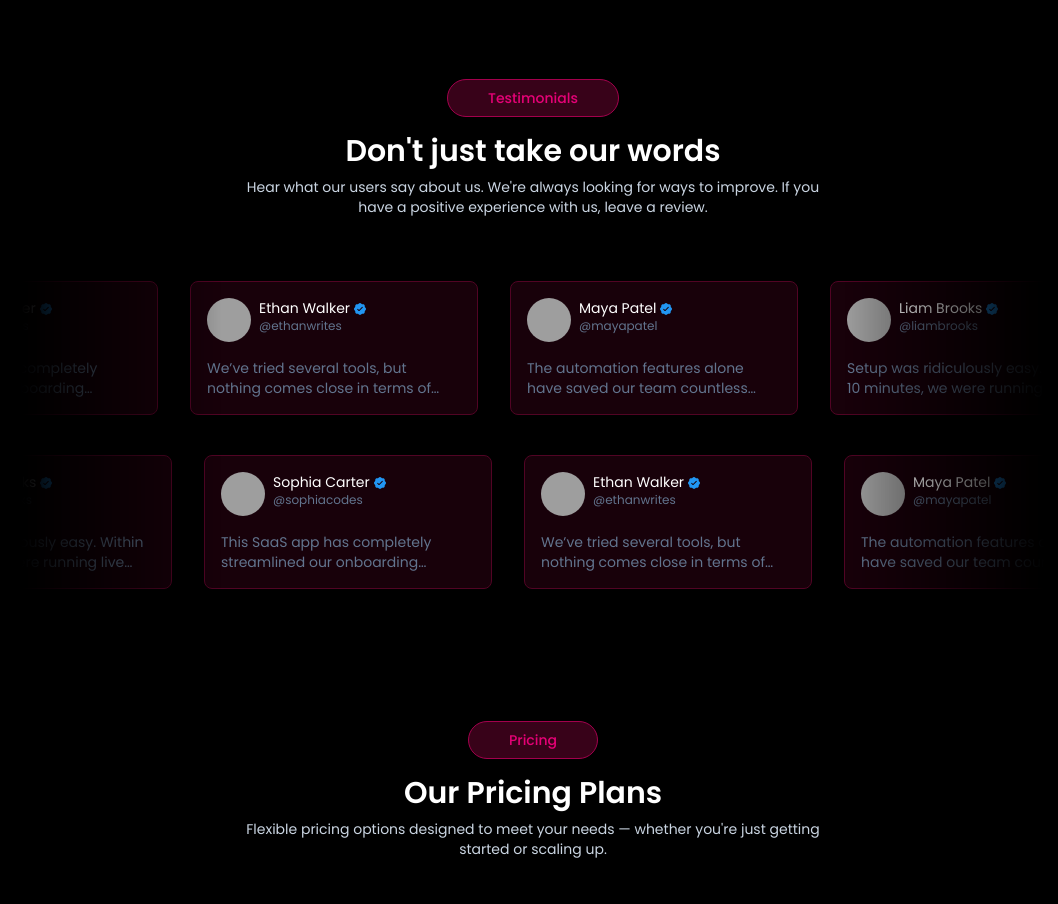
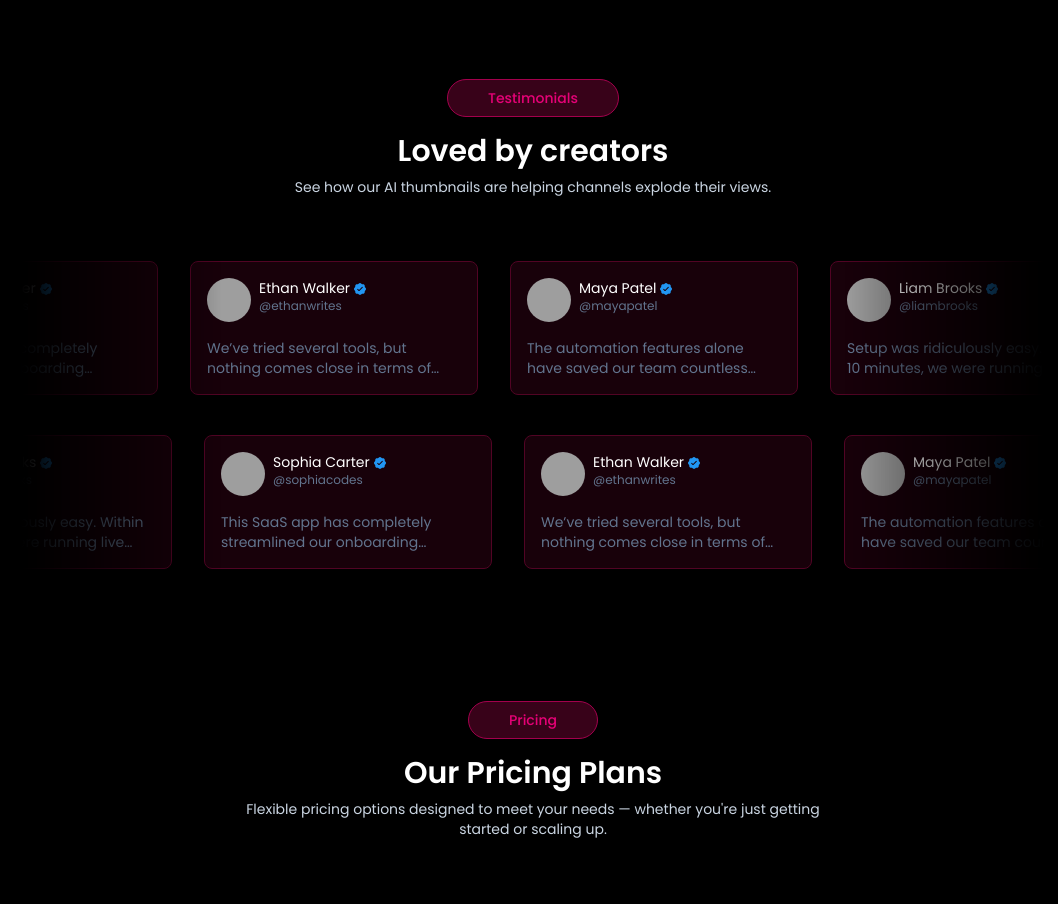
Before and after one commit to waibaBikash/My-generator, a React (Vite) app in the folder client/: page / in a window 1280 px wide. Shown: the part 2660-3564 px from the top of the page, without its empty margins (107-1165 px from the left). Built offline with nearby package versions, Linux system fonts and the light colour scheme; grey boxes are pictures that could not be loaded.

Commit message:
feat: update TestimonialSection content to enhance messaging and user engagement

```diff
--- a/client/src/sections/TestimonialSection.tsx
+++ b/client/src/sections/TestimonialSection.tsx
@@ -7,7 +7,7 @@ import Marquee from "react-fast-marquee";
 export default function TestimonialSection() {
     return (
         <div id="testimonials" className="px-4 md:px-16 lg:px-24 xl:px-32">
-            <SectionTitle text1="Testimonials" text2="Don't just take our words" text3="Hear what our users say about us. We're always looking for ways to improve. If you have a positive experience with us, leave a review." />
+            <SectionTitle text1="Testimonials" text2="Loved by creators" text3="See how our AI thumbnails are helping channels explode their views." />
 
             <Marquee className="max-w-5xl mx-auto mt-11" gradient={true} speed={25} gradientColor="#000">
                 <div className="flex items-center justify-center py-5 overflow-hidden">
```
